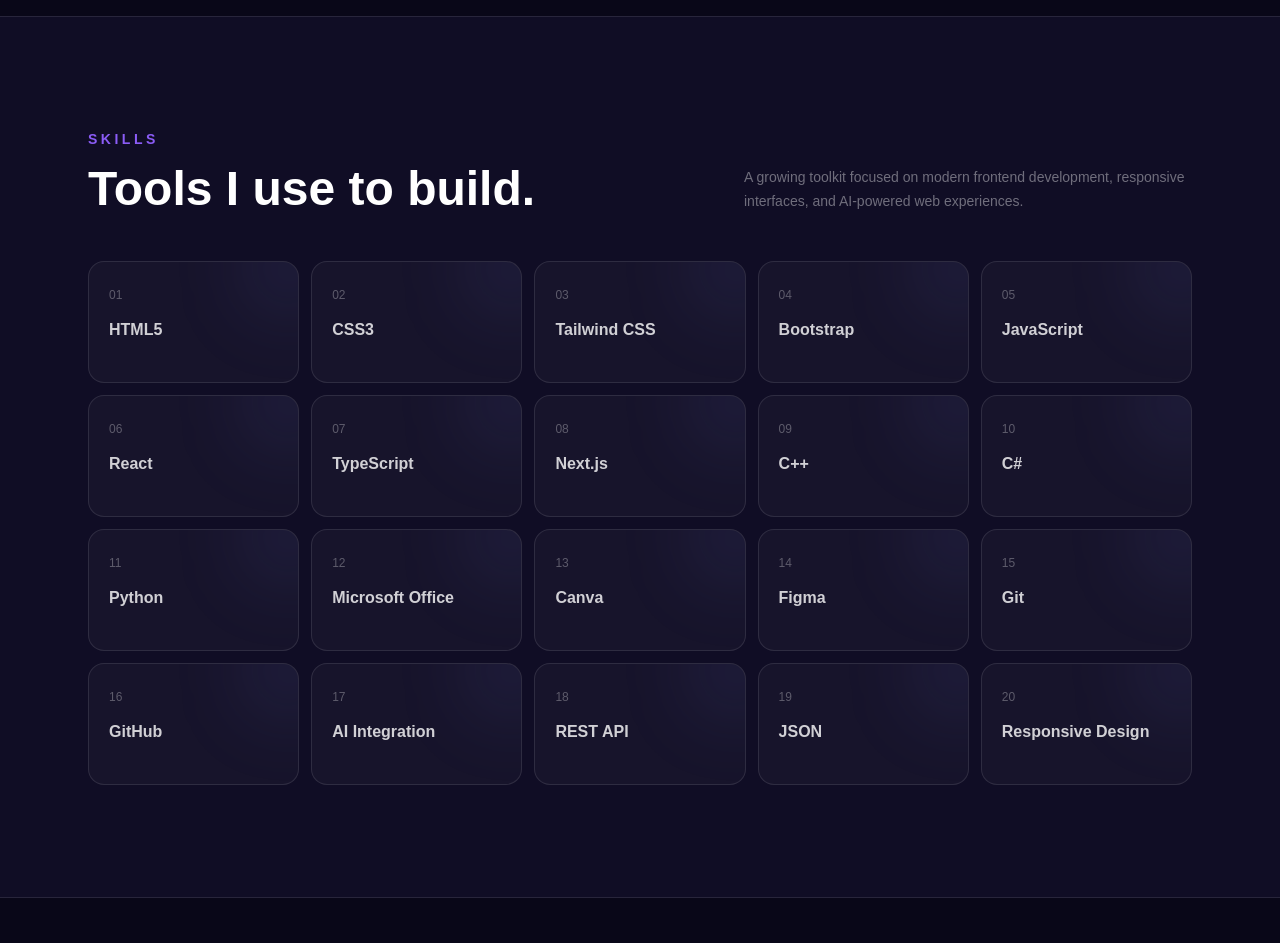
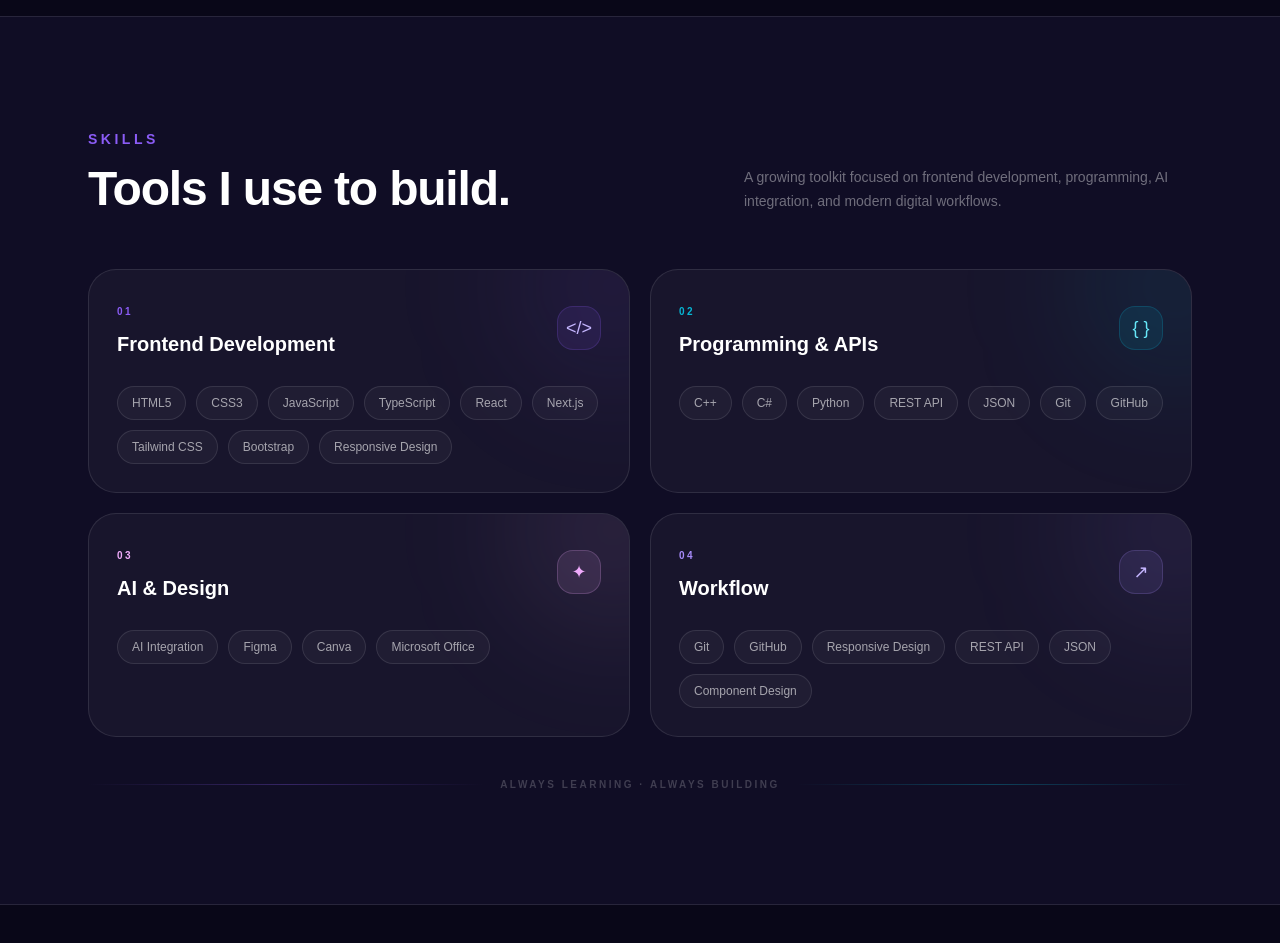
Before and after one commit to sevincyunusova/portfolio---flyrank, a Next.js app: page / in a window 1280 px wide. Shown: the part 1700-2643 px from the top of the page. Built offline with nearby package versions, Linux system fonts and the light colour scheme.

Commit message:
redesign skills section with modern interactive layout

```diff
--- a/app/page.tsx
+++ b/app/page.tsx
@@ -739,55 +739,277 @@
           }`}
       >
         <div className="mx-auto max-w-6xl px-6 py-28">
+
+          {/* HEADER */}
+          <div className="flex flex-col justify-between gap-6 md:flex-row md:items-end">
+            <div>
               <p className="text-sm font-bold uppercase tracking-[0.25em] text-[#8b5cf6]">
                 Skills
               </p>
 
-          <div className="mt-4 flex flex-col justify-between gap-6 md:flex-row md:items-end">
-            <h2 className="text-4xl font-black sm:text-5xl">
+              <h2 className="mt-4 text-4xl font-black tracking-tight sm:text-5xl">
                 Tools I use to build.
               </h2>
+            </div>
 
             <p
               className={`max-w-md text-sm leading-6 transition-colors duration-700 ${dark ? "text-white/40" : "text-[#766d80]"
                 }`}
             >
-              A growing toolkit focused on modern frontend development,
-              responsive interfaces, and AI-powered web experiences.
+              A growing toolkit focused on frontend development, programming,
+              AI integration, and modern digital workflows.
             </p>
           </div>
 
-          <div className="mt-12 grid grid-cols-2 gap-3 sm:grid-cols-3 md:grid-cols-5">
-            {skills.map((skill, index) => (
+          {/* SKILL CATEGORIES */}
+          <div className="mt-14 grid gap-5 md:grid-cols-2">
+
+            {/* FRONTEND */}
             <div
-                key={skill}
-                className={`group relative overflow-hidden rounded-2xl border p-5 transition-all duration-500 hover:-translate-y-2 ${dark
-                  ? "border-white/10 bg-white/[0.03] hover:border-[#8b5cf6]/50 hover:bg-[#8b5cf6]/10 hover:shadow-lg hover:shadow-purple-950/30"
-                  : "border-[#e5d8ee] bg-white hover:border-[#a855f7]/50 hover:bg-[#faf5ff] hover:shadow-lg hover:shadow-purple-200/40"
+              className={`group relative overflow-hidden rounded-[28px] border p-7 transition-all duration-500 hover:-translate-y-1 ${dark
+                  ? "border-white/10 bg-white/[0.035] hover:border-[#8b5cf6]/40 hover:bg-white/[0.05]"
+                  : "border-[#e5dce2] bg-white hover:border-[#a855f7]/40 hover:shadow-xl hover:shadow-purple-200/20"
                 }`}
             >
-                <div className="absolute -right-8 -top-8 h-20 w-20 rounded-full bg-gradient-to-br from-[#8b5cf6]/20 to-[#06b6d4]/10 blur-2xl transition-all duration-500 group-hover:scale-150" />
+              {/* Glow */}
+              <div className="pointer-events-none absolute -right-20 -top-20 h-48 w-48 rounded-full bg-[#8b5cf6]/10 blur-3xl transition-all duration-700 group-hover:scale-150 group-hover:bg-[#8b5cf6]/20" />
 
-                <span
-                  className={`relative text-xs ${dark ? "text-white/30" : "text-[#9a8da3]"
+              <div className="relative">
+                <div className="flex items-center justify-between">
+                  <div>
+                    <span className="text-[10px] font-bold tracking-[0.25em] text-[#8b5cf6]">
+                      01
+                    </span>
+
+                    <h3
+                      className={`mt-2 text-xl font-black ${dark ? "text-white" : "text-[#211b35]"
                         }`}
                     >
-                  {String(index + 1).padStart(2, "0")}
-                </span>
+                      Frontend Development
+                    </h3>
+                  </div>
 
-                <p
-                  className={`relative mt-3 font-semibold transition-all duration-300 ${dark
-                    ? "text-white/80 group-hover:text-[#c4b5fd]"
-                    : "text-[#332b40] group-hover:text-[#7c3aed]"
+                  <div
+                    className={`flex h-11 w-11 items-center justify-center rounded-2xl border text-lg transition-all duration-500 group-hover:rotate-6 group-hover:scale-110 ${dark
+                        ? "border-[#8b5cf6]/20 bg-[#8b5cf6]/10 text-[#c4b5fd]"
+                        : "border-[#a855f7]/20 bg-[#f3e8ff] text-[#7c3aed]"
+                      }`}
+                  >
+                    &lt;/&gt;
+                  </div>
+                </div>
+
+                <div className="mt-7 flex flex-wrap gap-2.5">
+                  {[
+                    "HTML5",
+                    "CSS3",
+                    "JavaScript",
+                    "TypeScript",
+                    "React",
+                    "Next.js",
+                    "Tailwind CSS",
+                    "Bootstrap",
+                    "Responsive Design",
+                  ].map((skill) => (
+                    <span
+                      key={skill}
+                      className={`cursor-default rounded-full border px-3.5 py-2 text-xs font-medium transition-all duration-300 hover:-translate-y-1 ${dark
+                          ? "border-white/10 bg-white/[0.035] text-white/60 hover:border-[#a78bfa]/40 hover:bg-[#8b5cf6]/10 hover:text-[#c4b5fd]"
+                          : "border-[#e5dce2] bg-[#faf8fc] text-[#625a70] hover:border-[#a855f7]/40 hover:bg-[#f3e8ff] hover:text-[#7c3aed]"
                         }`}
                     >
                       {skill}
-                </p>
-
-                <div className="mt-4 h-1 w-0 rounded-full bg-gradient-to-r from-[#8b5cf6] to-[#06b6d4] transition-all duration-500 group-hover:w-full" />
-              </div>
+                    </span>
                   ))}
                 </div>
+              </div>
+            </div>
+
+            {/* PROGRAMMING */}
+            <div
+              className={`group relative overflow-hidden rounded-[28px] border p-7 transition-all duration-500 hover:-translate-y-1 ${dark
+                  ? "border-white/10 bg-white/[0.035] hover:border-[#06b6d4]/40 hover:bg-white/[0.05]"
+                  : "border-[#e5dce2] bg-white hover:border-[#06b6d4]/40 hover:shadow-xl hover:shadow-cyan-200/20"
+                }`}
+            >
+              <div className="pointer-events-none absolute -right-20 -top-20 h-48 w-48 rounded-full bg-[#06b6d4]/10 blur-3xl transition-all duration-700 group-hover:scale-150 group-hover:bg-[#06b6d4]/20" />
+
+              <div className="relative">
+                <div className="flex items-center justify-between">
+                  <div>
+                    <span className="text-[10px] font-bold tracking-[0.25em] text-[#06b6d4]">
+                      02
+                    </span>
+
+                    <h3
+                      className={`mt-2 text-xl font-black ${dark ? "text-white" : "text-[#211b35]"
+                        }`}
+                    >
+                      Programming & APIs
+                    </h3>
+                  </div>
+
+                  <div
+                    className={`flex h-11 w-11 items-center justify-center rounded-2xl border text-lg transition-all duration-500 group-hover:-rotate-6 group-hover:scale-110 ${dark
+                        ? "border-[#06b6d4]/20 bg-[#06b6d4]/10 text-[#67e8f9]"
+                        : "border-[#06b6d4]/20 bg-[#ecfeff] text-[#0891b2]"
+                      }`}
+                  >
+                    {"{ }"}
+                  </div>
+                </div>
+
+                <div className="mt-7 flex flex-wrap gap-2.5">
+                  {[
+                    "C++",
+                    "C#",
+                    "Python",
+                    "REST API",
+                    "JSON",
+                    "Git",
+                    "GitHub",
+                  ].map((skill) => (
+                    <span
+                      key={skill}
+                      className={`cursor-default rounded-full border px-3.5 py-2 text-xs font-medium transition-all duration-300 hover:-translate-y-1 ${dark
+                          ? "border-white/10 bg-white/[0.035] text-white/60 hover:border-[#67e8f9]/40 hover:bg-[#06b6d4]/10 hover:text-[#67e8f9]"
+                          : "border-[#e5dce2] bg-[#faf8fc] text-[#625a70] hover:border-[#06b6d4]/40 hover:bg-[#ecfeff] hover:text-[#0891b2]"
+                        }`}
+                    >
+                      {skill}
+                    </span>
+                  ))}
+                </div>
+              </div>
+            </div>
+
+            {/* AI & DESIGN */}
+            <div
+              className={`group relative overflow-hidden rounded-[28px] border p-7 transition-all duration-500 hover:-translate-y-1 ${dark
+                  ? "border-white/10 bg-white/[0.035] hover:border-[#f0abfc]/40 hover:bg-white/[0.05]"
+                  : "border-[#e5dce2] bg-white hover:border-[#f0abfc]/40 hover:shadow-xl hover:shadow-pink-200/20"
+                }`}
+            >
+              <div className="pointer-events-none absolute -right-20 -top-20 h-48 w-48 rounded-full bg-[#f0abfc]/10 blur-3xl transition-all duration-700 group-hover:scale-150 group-hover:bg-[#f0abfc]/20" />
+
+              <div className="relative">
+                <div className="flex items-center justify-between">
+                  <div>
+                    <span className="text-[10px] font-bold tracking-[0.25em] text-[#f0abfc]">
+                      03
+                    </span>
+
+                    <h3
+                      className={`mt-2 text-xl font-black ${dark ? "text-white" : "text-[#211b35]"
+                        }`}
+                    >
+                      AI & Design
+                    </h3>
+                  </div>
+
+                  <div
+                    className={`flex h-11 w-11 items-center justify-center rounded-2xl border text-lg transition-all duration-500 group-hover:rotate-6 group-hover:scale-110 ${dark
+                        ? "border-[#f0abfc]/20 bg-[#f0abfc]/10 text-[#f0abfc]"
+                        : "border-[#f0abfc]/30 bg-[#fff5ff] text-[#c026d3]"
+                      }`}
+                  >
+                    ✦
+                  </div>
+                </div>
+
+                <div className="mt-7 flex flex-wrap gap-2.5">
+                  {[
+                    "AI Integration",
+                    "Figma",
+                    "Canva",
+                    "Microsoft Office",
+                  ].map((skill) => (
+                    <span
+                      key={skill}
+                      className={`cursor-default rounded-full border px-3.5 py-2 text-xs font-medium transition-all duration-300 hover:-translate-y-1 ${dark
+                          ? "border-white/10 bg-white/[0.035] text-white/60 hover:border-[#f0abfc]/40 hover:bg-[#f0abfc]/10 hover:text-[#f0abfc]"
+                          : "border-[#e5dce2] bg-[#fffafe] text-[#625a70] hover:border-[#f0abfc]/40 hover:bg-[#fff0ff] hover:text-[#c026d3]"
+                        }`}
+                    >
+                      {skill}
+                    </span>
+                  ))}
+                </div>
+              </div>
+            </div>
+
+            {/* WORKFLOW */}
+            <div
+              className={`group relative overflow-hidden rounded-[28px] border p-7 transition-all duration-500 hover:-translate-y-1 ${dark
+                  ? "border-white/10 bg-white/[0.035] hover:border-[#a78bfa]/40 hover:bg-white/[0.05]"
+                  : "border-[#e5dce2] bg-white hover:border-[#a78bfa]/40 hover:shadow-xl hover:shadow-purple-200/20"
+                }`}
+            >
+              <div className="pointer-events-none absolute -right-20 -top-20 h-48 w-48 rounded-full bg-[#a78bfa]/10 blur-3xl transition-all duration-700 group-hover:scale-150 group-hover:bg-[#a78bfa]/20" />
+
+              <div className="relative">
+                <div className="flex items-center justify-between">
+                  <div>
+                    <span className="text-[10px] font-bold tracking-[0.25em] text-[#a78bfa]">
+                      04
+                    </span>
+
+                    <h3
+                      className={`mt-2 text-xl font-black ${dark ? "text-white" : "text-[#211b35]"
+                        }`}
+                    >
+                      Workflow
+                    </h3>
+                  </div>
+
+                  <div
+                    className={`flex h-11 w-11 items-center justify-center rounded-2xl border text-lg transition-all duration-500 group-hover:-rotate-6 group-hover:scale-110 ${dark
+                        ? "border-[#a78bfa]/20 bg-[#a78bfa]/10 text-[#c4b5fd]"
+                        : "border-[#a78bfa]/20 bg-[#f5f0ff] text-[#7c3aed]"
+                      }`}
+                  >
+                    ↗
+                  </div>
+                </div>
+
+                <div className="mt-7 flex flex-wrap gap-2.5">
+                  {[
+                    "Git",
+                    "GitHub",
+                    "Responsive Design",
+                    "REST API",
+                    "JSON",
+                    "Component Design",
+                  ].map((skill) => (
+                    <span
+                      key={skill}
+                      className={`cursor-default rounded-full border px-3.5 py-2 text-xs font-medium transition-all duration-300 hover:-translate-y-1 ${dark
+                          ? "border-white/10 bg-white/[0.035] text-white/60 hover:border-[#c4b5fd]/40 hover:bg-[#8b5cf6]/10 hover:text-[#c4b5fd]"
+                          : "border-[#e5dce2] bg-[#faf8fc] text-[#625a70] hover:border-[#a855f7]/40 hover:bg-[#f3e8ff] hover:text-[#7c3aed]"
+                        }`}
+                    >
+                      {skill}
+                    </span>
+                  ))}
+                </div>
+              </div>
+            </div>
+          </div>
+
+          {/* BOTTOM LINE */}
+          <div className="mt-10 flex items-center gap-4">
+            <div className="h-px flex-1 bg-gradient-to-r from-transparent via-[#8b5cf6]/30 to-transparent" />
+
+            <span
+              className={`text-[10px] font-bold uppercase tracking-[0.25em] ${dark ? "text-white/20" : "text-[#a397a7]"
+                }`}
+            >
+              Always learning · Always building
+            </span>
+
+            <div className="h-px flex-1 bg-gradient-to-r from-transparent via-[#06b6d4]/30 to-transparent" />
+          </div>
+
         </div>
       </section>
 
```
Lines whose indentation alone changed are shown as unchanged.
